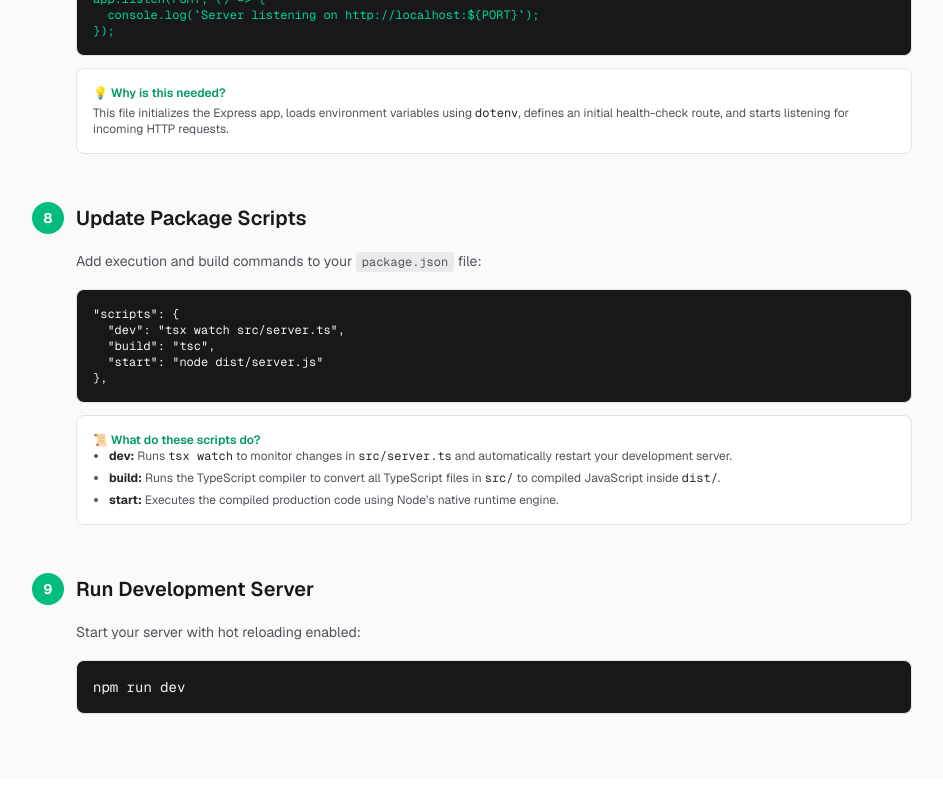
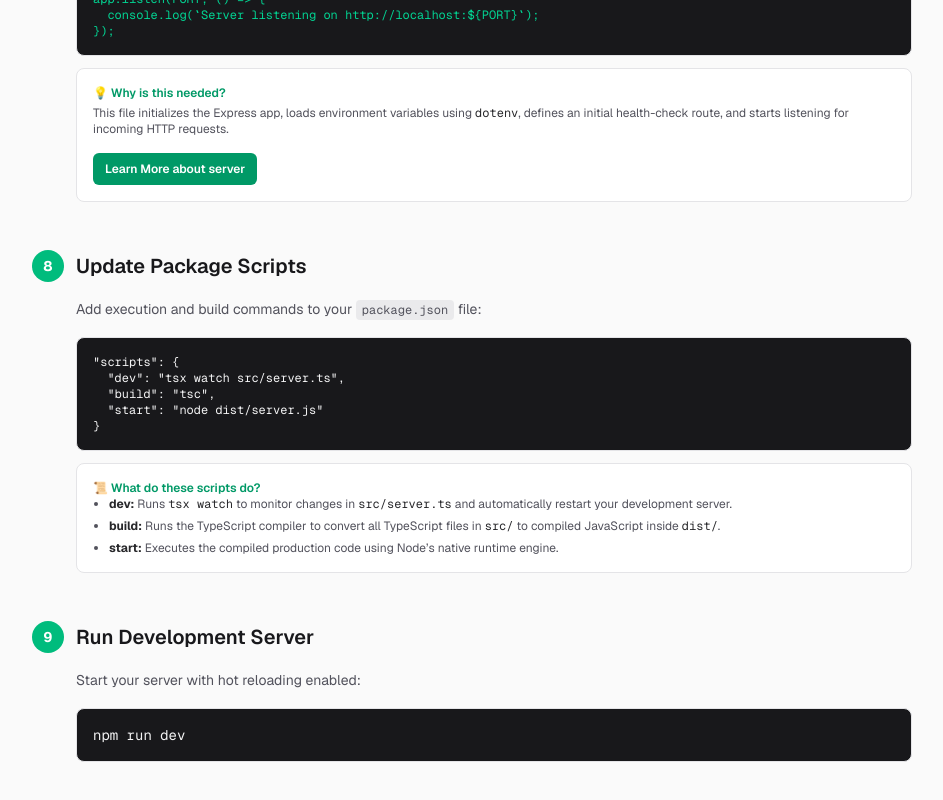
Before and after one commit to Anilbal/documentation-for-typescript-in-backend, a Next.js app: page /installation in a window 1280 px wide. Shown: the part 3543-4343 px from the top of the page, without its empty margins (296-1239 px from the left). Built offline with nearby package versions, Linux system fonts and the light colour scheme.

Commit message:
add link button

```diff
--- a/app/installation/page.tsx
+++ b/app/installation/page.tsx
@@ -1,3 +1,5 @@
+import Link from "next/link";
+
 export default function InstallationPage() {
   return (
     <div className="w-full flex-1 bg-zinc-50 font-sans text-zinc-900 dark:bg-black dark:text-zinc-100">
@@ -400,7 +402,7 @@ temp/`}
             </div>
           </section>
 
-          {/* Step 7 (New: Create src/server.ts) */}
+          {/* Step 7 */}
           <section className="space-y-4">
             <div className="flex items-center gap-3">
               <span className="flex h-8 w-8 items-center justify-center rounded-full bg-emerald-500 text-sm font-bold text-white">
@@ -454,6 +456,12 @@ app.listen(PORT, () => {
                   , defines an initial health-check route, and starts listening
                   for incoming HTTP requests.
                 </p>
+                <Link
+                  href="/how-to-make-server"
+                  className="inline-flex shrink-0 items-center justify-center gap-1.5 rounded-md bg-emerald-600 px-3 py-2 font-semibold text-white transition-colors hover:bg-emerald-500 dark:bg-emerald-500 dark:hover:bg-emerald-400 mt-4"
+                >
+                  Learn More about server
+                </Link>
               </div>
             </div>
           </section>
@@ -479,7 +487,7 @@ app.listen(PORT, () => {
   "dev": "tsx watch src/server.ts",
   "build": "tsc",
   "start": "node dist/server.js"
-},`}
+}`}
               </pre>
 
               {/* Script Explanations */}
```
